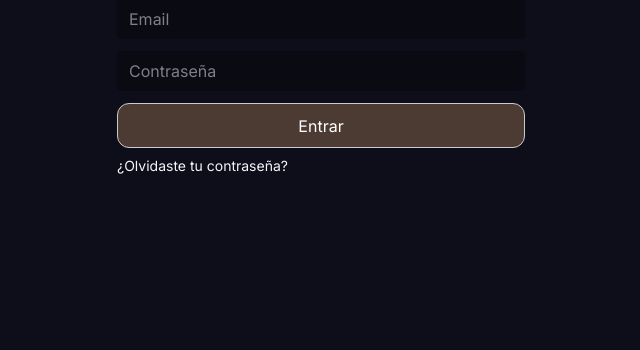
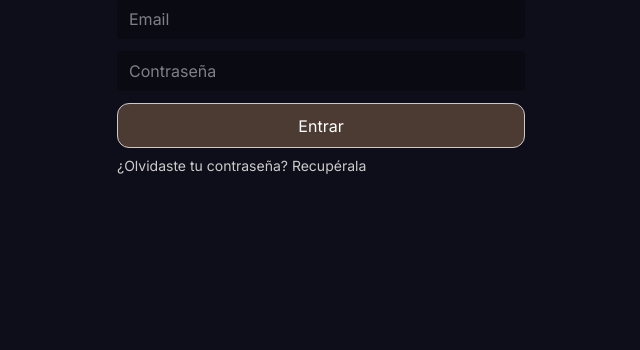
Before and after one commit to oscardavid10/Invitame-mvp, a Node server app: page /auth/login in a window 1280 px wide. Shown: the part 158-508 px from the top of the page, without its empty margins (319-959 px from the left). Run offline with Node 20, Linux system fonts and the light colour scheme; some libraries are stand-ins or nearby versions.

Commit message:
Update login.ejs

```diff
--- a/views/site/login.ejs
+++ b/views/site/login.ejs
@@ -9,5 +9,5 @@
     <input class="rounded bg-black/30 px-3 py-2" name="password" type="password" placeholder="Contraseña">
     <button class="btn btn-primary">Entrar</button>
   </form>
-  <p class="mt-2 text-sm"><a href="/auth/forgot" class="text-blue-400">¿Olvidaste tu contraseña?</a></p>
+  <p class="mt-2 text-sm text-[var(--ring)]">¿Olvidaste tu contraseña? <a class="underline" href="/auth/forgot">Recupérala</a></p>
 </section>
```
